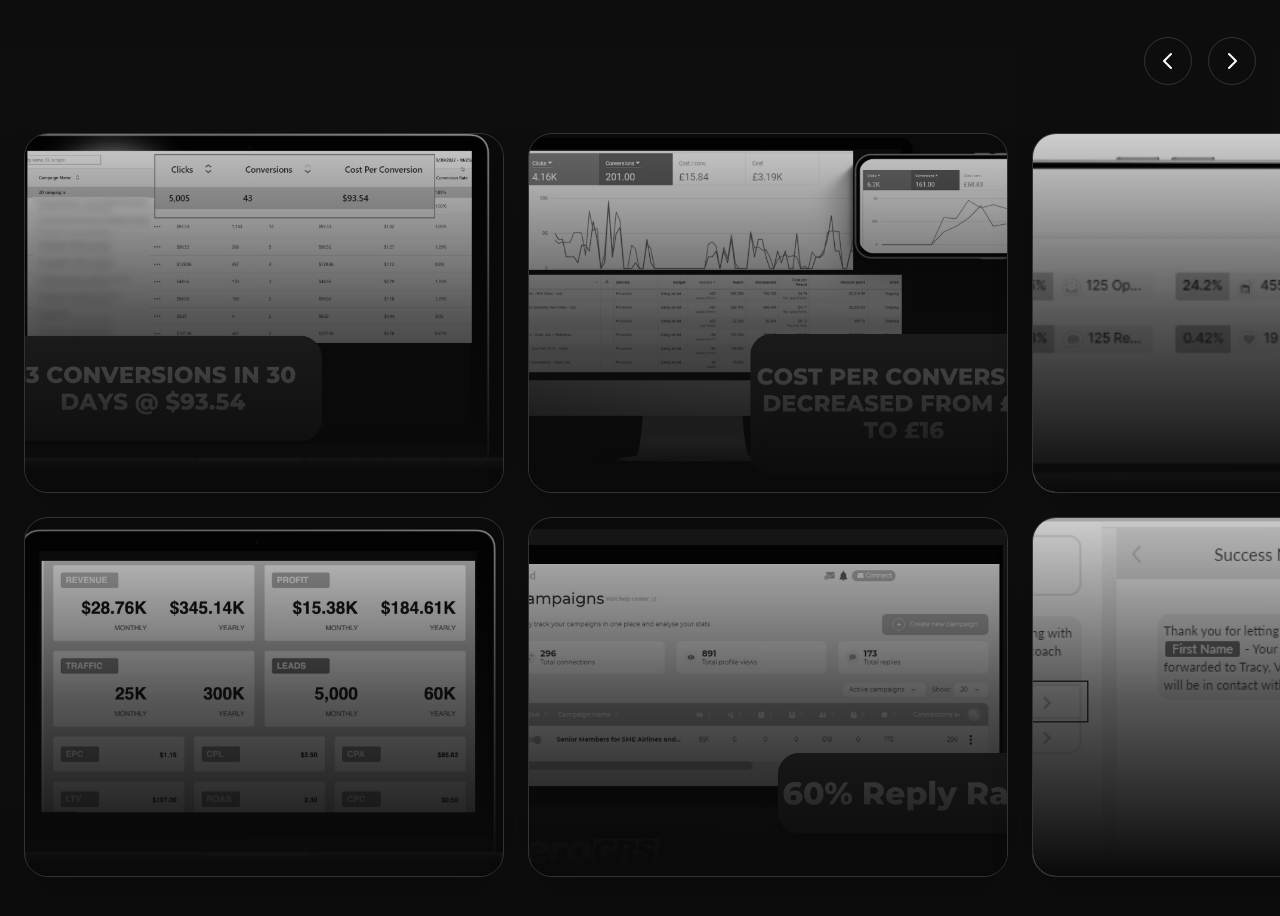
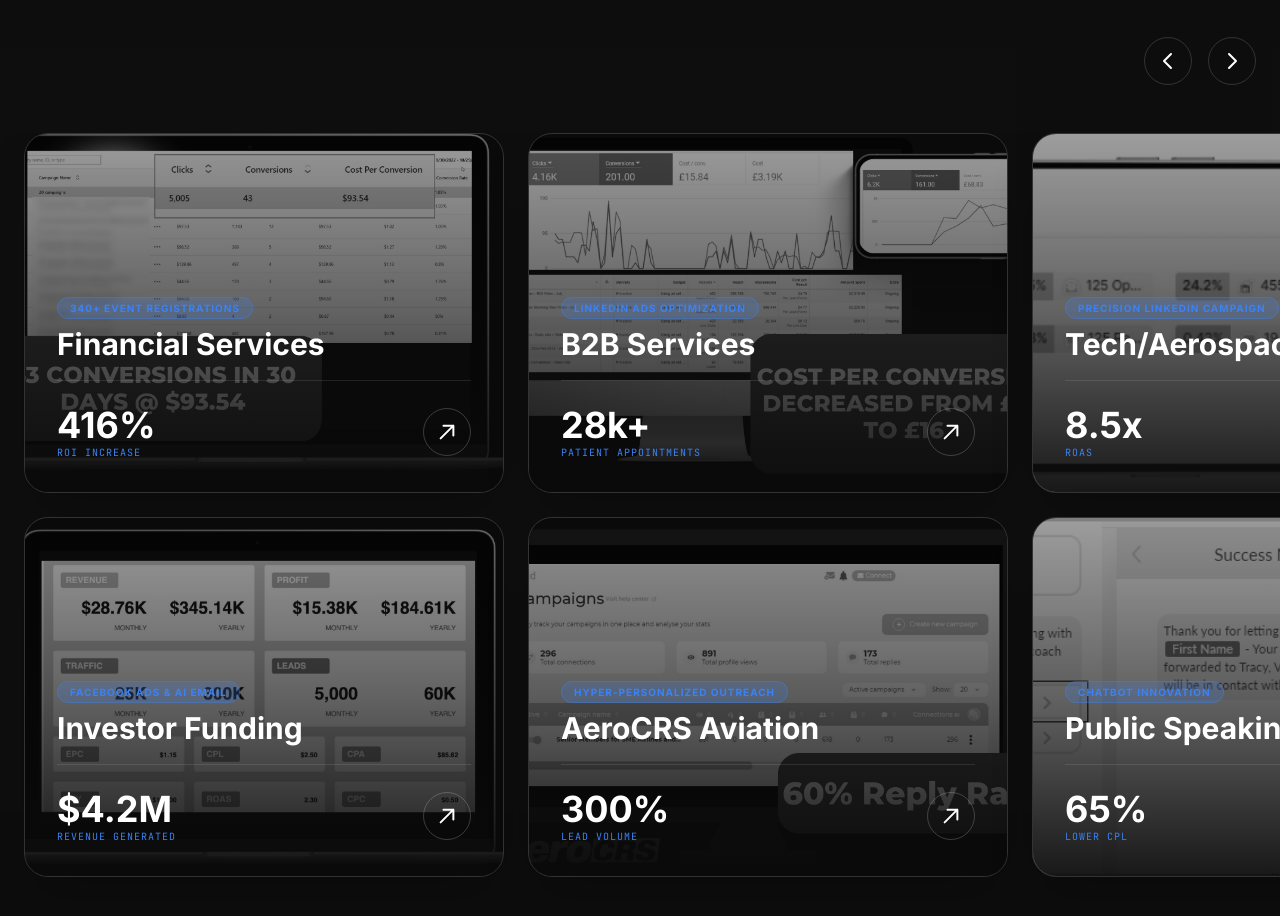
Before and after one commit to jacquesgroen88/jcewebsite, a React (Vite) app: page / in a window 1280 px wide. Shown: the part 3000-3916 px from the top of the page. Built offline with nearby package versions, Linux system fonts and the light colour scheme.

Commit message:
Refine Projects section visual behavior and heading

```diff
--- a/components/Projects.tsx
+++ b/components/Projects.tsx
@@ -12,7 +12,7 @@ const Projects: React.FC = () => {
       <div className="max-w-7xl mx-auto px-6 mb-12 flex items-end justify-between">
         <div className="reveal opacity-0 translate-y-10 transition-all duration-700">
           <h2 className="text-4xl md:text-7xl font-bold tracking-tighter mb-4 uppercase leading-[1.1]">
-            PROVEN <span className="chrome-text">RESULTS</span> DATA <span className="text-accent">&</span> IMPACT
+            CLIENT <span className="chrome-text">CASE</span> STUDIES
           </h2>
           <p className="text-text-secondary text-lg md:text-xl font-body max-w-2xl">From zero to high-converting marketing engines. We don't just guess—we engineer growth.</p>
         </div>
@@ -51,18 +51,18 @@ const Projects: React.FC = () => {
               <img
                 src={project.thumbnail || project.image}
                 alt={project.client}
-                className="w-full h-full object-cover group-hover:scale-105 transition-transform duration-700 opacity-80 group-hover:opacity-100 grayscale group-hover:grayscale-0"
+                className="w-full h-full object-cover transition-all duration-700 opacity-60 group-hover:opacity-100 grayscale group-hover:grayscale-0 group-hover:scale-105"
               />
-              {/* Overlay content */}
-              <div className="absolute inset-0 bg-gradient-to-t from-background via-background/60 to-transparent p-8 flex flex-col justify-end">
-                <div className="mb-4 translate-y-4 group-hover:translate-y-0 opacity-0 group-hover:opacity-100 transition-all duration-500">
+              {/* Overlay content - now persistent */}
+              <div className="absolute inset-0 bg-gradient-to-t from-background/90 via-background/40 to-transparent p-8 flex flex-col justify-end">
+                <div className="mb-4 transition-all duration-500">
                   <span className="px-3 py-1 rounded-full bg-accent/20 border border-accent/40 text-[10px] font-bold uppercase tracking-widest text-accent">
                     {project.category}
                   </span>
                   <h3 className="text-3xl font-bold mt-2 leading-tight">{project.client}</h3>
                 </div>
 
-                <div className="flex items-center justify-between border-t border-white/10 pt-6 translate-y-4 group-hover:translate-y-0 opacity-0 group-hover:opacity-100 transition-all duration-500 delay-100">
+                <div className="flex items-center justify-between border-t border-white/10 pt-6 transition-all duration-500">
                   <div>
                     <p className="text-4xl font-bold text-white">{project.stat}</p>
                     <p className="text-[10px] font-mono uppercase text-accent tracking-widest">{project.statLabel}</p>
```
